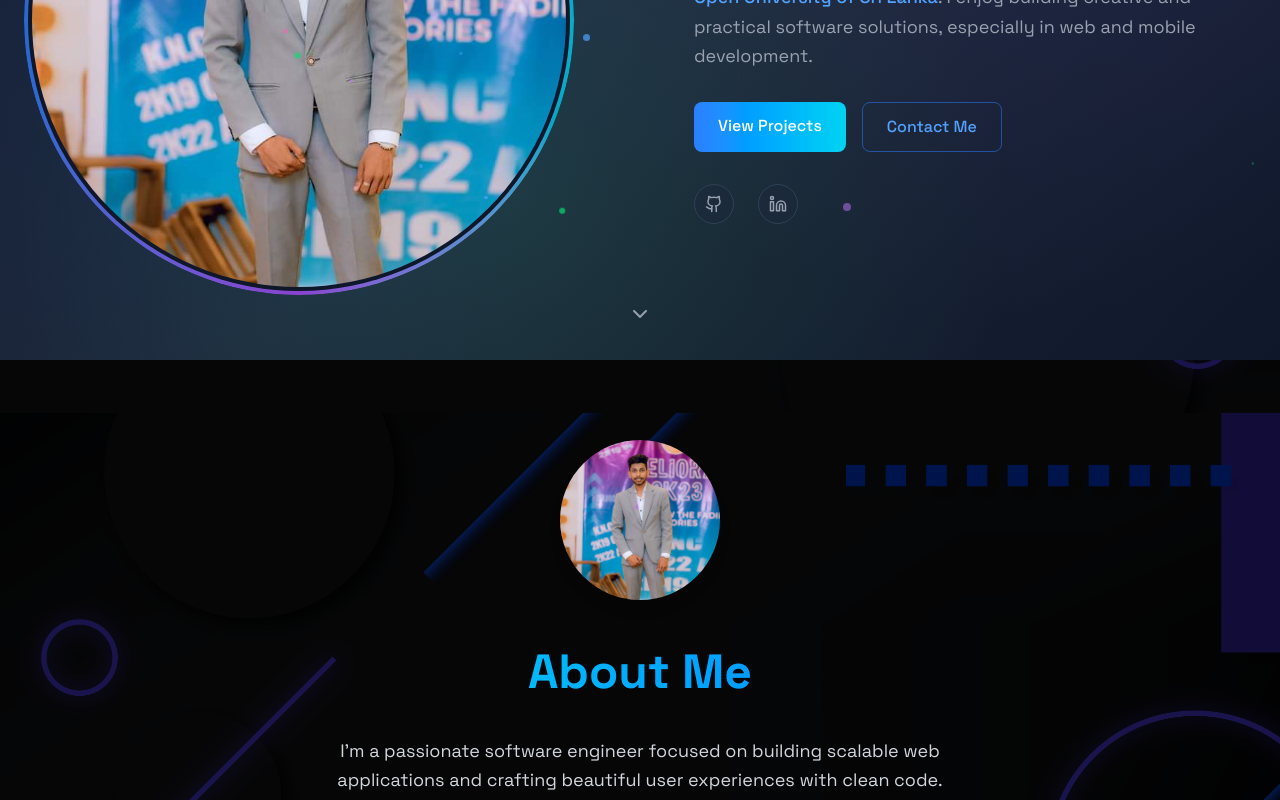
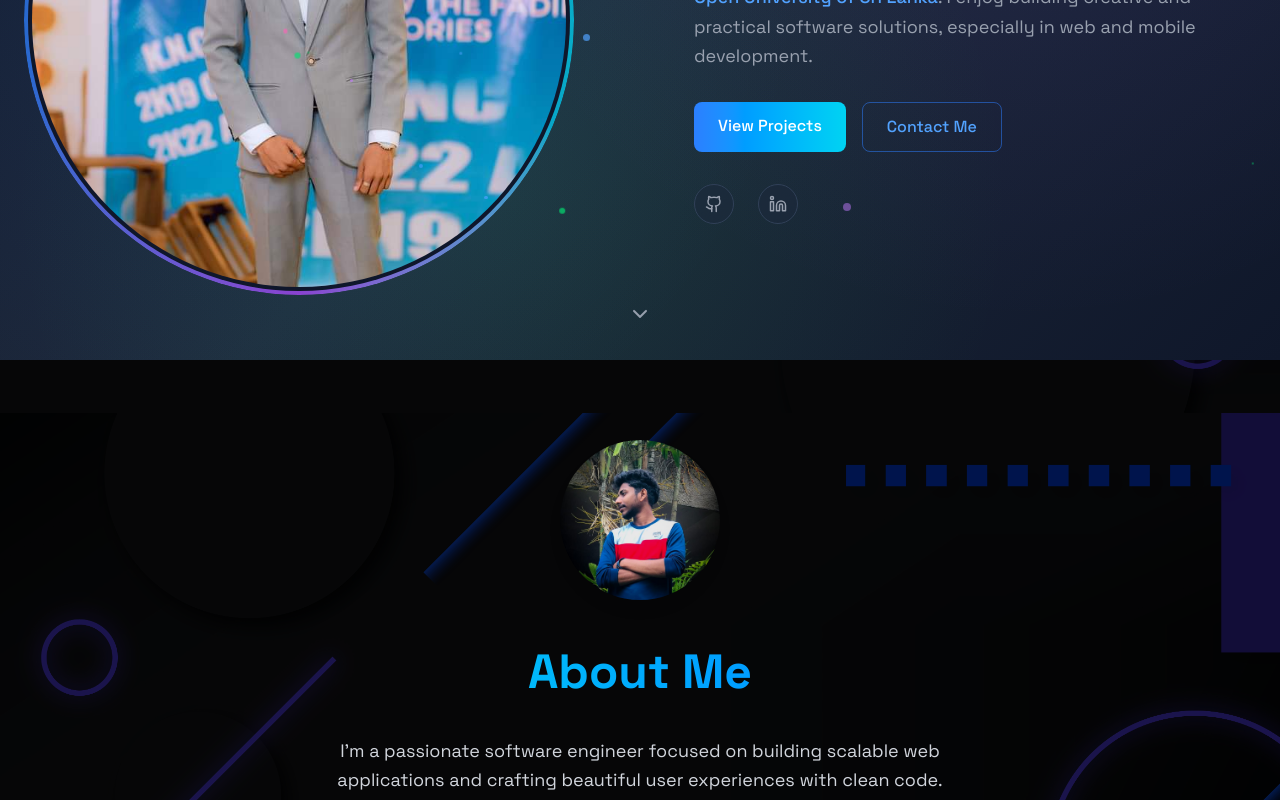
Before and after one commit to sandun440/sandun-portfolio, a React (Vite) app: page / in a window 1280 px wide. Shown: the part 440-1240 px from the top of the page. Built offline with nearby package versions, Linux system fonts and the light colour scheme.

Commit message:
about photo change

```diff
--- a/src/components/sections/About.jsx
+++ b/src/components/sections/About.jsx
@@ -1,7 +1,7 @@
 import { useState } from "react";
 import { RevealOnScroll } from "../RevealOnScroll";
 import CountUp from "react-countup";
-import profilePic from "../../assets/profile.jpg";
+import AboutPic from "../../assets/aboutPic.jpg";
 
 export const About = () => {
   const [activeTab, setActiveTab] = useState("frontend");
@@ -75,7 +75,7 @@ export const About = () => {
         <div className="mb-10 sm:mb-12">
           <div className="mx-auto w-32 h-32 sm:w-40 sm:h-40 rounded-full overflow-hidden shadow-lg transition-transform hover:scale-105 cursor-pointer">
             <img
-              src={profilePic}
+              src={AboutPic}
               alt="Profile"
               className="object-cover w-full h-full"
             />
```
Also changed, not shown: src/assets/aboutPic.jpg (added).
